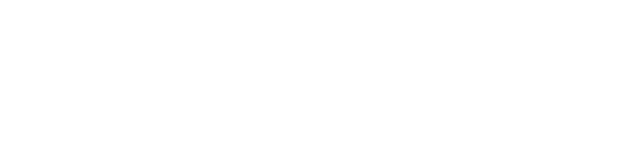
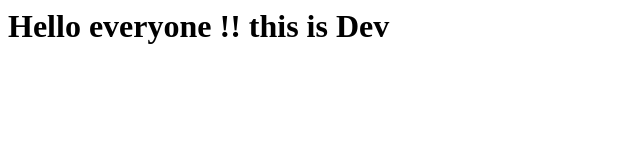
Before and after one commit to rezatrue/Test-1, a plain HTML site: page about.html in a window 1280 px wide. Shown: the whole page, without its empty margins (0-640 px from the left). Drawn offline with Linux system fonts and the light colour scheme.

Commit message:
about from Dev

```diff
--- a/about.html
+++ b/about.html
@@ -1,8 +1,8 @@
 <html>
 	<head>
-		<title> Aboutt </title>
+		<title> About from dev </title>
 	</head>
 	<body>
-
+		<h1> Hello everyone !! this is Dev </h1>
 	</body>
 </html>
```
